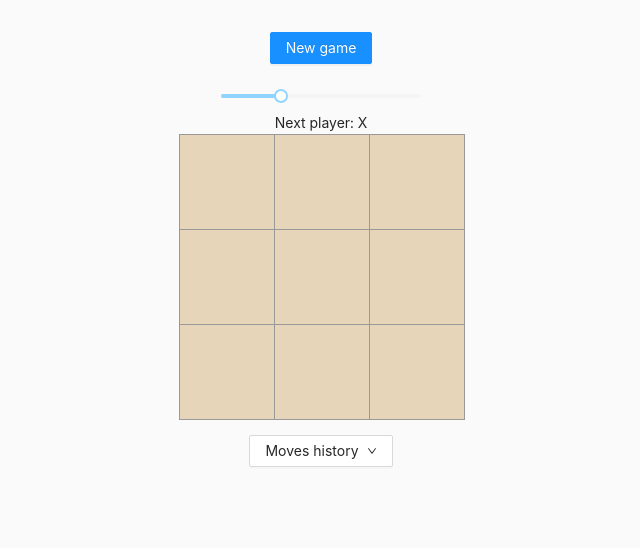
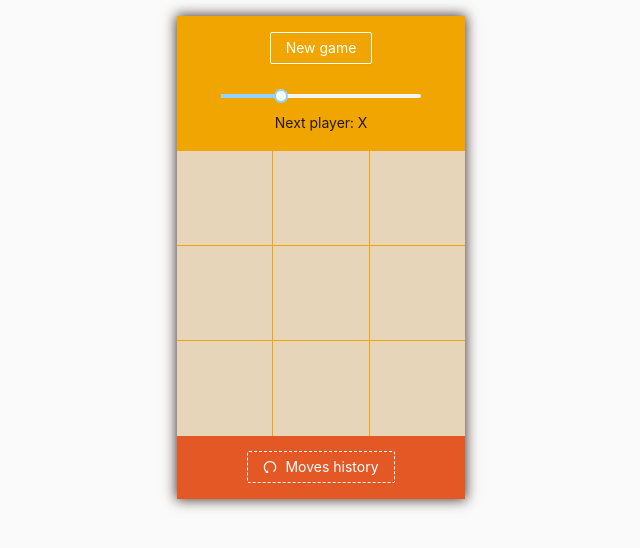
Before and after one commit to AlexeyTeterin/react-game, a React (Create React App) app: page / in a window 1280 px wide. Shown: the top 548 px of the page, without its empty margins (319-959 px from the left). Built offline with nearby package versions, Linux system fonts and the light colour scheme.

Commit message:
fix: MovesDropdown styles

```diff
--- a/src/App.css
+++ /dev/null
@@ -1,38 +0,0 @@
-.App {
-  text-align: center;
-}
-
-.App-logo {
-  height: 40vmin;
-  pointer-events: none;
-}
-
-@media (prefers-reduced-motion: no-preference) {
-  .App-logo {
-    animation: App-logo-spin infinite 20s linear;
-  }
-}
-
-.App-header {
-  background-color: #282c34;
-  min-height: 100vh;
-  display: flex;
-  flex-direction: column;
-  align-items: center;
-  justify-content: center;
-  font-size: calc(10px + 2vmin);
-  color: white;
-}
-
-.App-link {
-  color: #61dafb;
-}
-
-@keyframes App-logo-spin {
-  from {
-    transform: rotate(0deg);
-  }
-  to {
-    transform: rotate(360deg);
-  }
-}
--- a/src/App.tsx
+++ b/src/App.tsx
@@ -2,29 +2,9 @@ import React, { useState } from 'react';
 import {
   Button, Slider,
 } from 'antd';
-import './App.css';
 import Board, { XO } from './Board/Board';
 import MovesDropdown from './MovesDropdown/MovesDropdown';
-
-function calculateWinner(squares: Array<XO>) {
-  const lines = [
-    [0, 1, 2],
-    [3, 4, 5],
-    [6, 7, 8],
-    [0, 3, 6],
-    [1, 4, 7],
-    [2, 5, 8],
-    [0, 4, 8],
-    [2, 4, 6],
-  ];
-  for (let i = 0; i < lines.length; i += 1) {
-    const [a, b, c] = lines[i];
-    if (squares[a] && squares[a] === squares[b] && squares[a] === squares[c]) {
-      return squares[a];
-    }
-  }
-  return null;
-}
+import calculateWinner from './calculateWinner';
 
 function isBoardFull(state: {squares: Array<XO>}) {
   return state.squares.indexOf(null) === -1;
@@ -78,7 +58,8 @@ function App() {
       <div className="game-board">
         <div className="game-controls">
           <Button
-            type="primary"
+            type="default"
+            ghost
             onClick={startNewGame}
           >
             New game
--- a/src/MovesDropdown/MovesDropdown.css
+++ b/src/MovesDropdown/MovesDropdown.css
@@ -1,3 +1,3 @@
 ul.ant-dropdown-menu {
-  background-color: #e6d5b8;
+  background-color: #f0a500;
 }
--- a/src/MovesDropdown/MovesDropdown.scss
+++ b/src/MovesDropdown/MovesDropdown.scss
@@ -1,5 +1,5 @@
 @import '../palette.scss';
 
 ul.ant-dropdown-menu {
-  background-color: $pal01-sand;
+  background-color: $pal01-gold;
 }
--- a/src/MovesDropdown/MovesDropdown.tsx
+++ b/src/MovesDropdown/MovesDropdown.tsx
@@ -1,7 +1,7 @@
 import * as React from 'react';
 import './MovesDropdown.css';
-import { Button, Dropdown, Menu } from 'antd';
-import { DownOutlined } from '@ant-design/icons';
+import { Dropdown, Menu, Button } from 'antd';
+import { UndoOutlined } from '@ant-design/icons';
 
 interface IProps {
   history: { squares: any[]; }[];
@@ -24,11 +24,16 @@ export default function MovesDropdown(props: IProps) {
   };
 
   return (
-    <Dropdown overlay={movesMenu} trigger={['click']} placement="bottomCenter">
-      <Button>
+    <Dropdown
+      overlay={movesMenu}
+      trigger={['click']}
+      placement="bottomCenter"
+      className="MovesDropdown"
+    >
+      <Button type="dashed" ghost icon={<UndoOutlined />}>
         Moves history
-        <DownOutlined />
       </Button>
+
     </Dropdown>
   );
 }
--- a/src/Square/Square.css
+++ b/src/Square/Square.css
@@ -1,13 +1,14 @@
 .square {
   width: 6rem;
   height: 6rem;
-  border: 1px solid #999;
+  border: 1px solid #f0a500;
+  border-bottom: transparent;
   font-size: 2rem;
   font-weight: bold;
   line-height: 34px;
-  margin-right: -1px;
   padding: 0;
   text-align: center;
+  cursor: pointer;
 }
 
 .square.lg {
@@ -15,6 +16,27 @@
   height: 8rem;
 }
 
+.square:nth-child(3) {
+  border-right: transparent;
+}
+
+.square:first-child {
+  border-left: transparent;
+}
+
+.square:nth-child(2) {
+  border-left: transparent;
+  border-right: transparent;
+}
+
+.square:focus {
+  outline: none;
+}
+
 .square.gold {
   background-color: #f0a500;
 }
+
+.square.sand {
+  background-color: #e6d5b8;
+}
--- a/src/Square/Square.scss
+++ b/src/Square/Square.scss
@@ -7,17 +7,35 @@ $size-l: 8rem;
 .square {
   width: $size-m;
   height: $size-m;
-  border: 1px solid #999;
+  border: 1px solid $pal01-gold;
+  border-bottom: transparent;
   font-size: 2rem;
   font-weight: bold;
   line-height: 34px;
-  margin-right: -1px;
   padding: 0;
   text-align: center;
+  cursor: pointer;
 
   &.lg {
     width: $size-l;
     height: $size-l;
+  }
+
+  &:nth-child(3) {
+    border-right: transparent;
+  }
+
+  &:first-child {
+    border-left: transparent;
+  }
+
+  &:nth-child(2) {
+    border-left: transparent;
+    border-right: transparent;
+  }
+
+  &:focus {
+    outline: none;
   }
 }
 
--- /dev/null
+++ b/src/calculateWinner.tsx
@@ -0,0 +1,21 @@
+import { XO } from './Board/Board';
+
+export default function calculateWinner(squares: Array<XO>) {
+  const lines = [
+    [0, 1, 2],
+    [3, 4, 5],
+    [6, 7, 8],
+    [0, 3, 6],
+    [1, 4, 7],
+    [2, 5, 8],
+    [0, 4, 8],
+    [2, 4, 6],
+  ];
+  for (let i = 0; i < lines.length; i += 1) {
+    const [a, b, c] = lines[i];
+    if (squares[a] && squares[a] === squares[b] && squares[a] === squares[c]) {
+      return squares[a];
+    }
+  }
+  return null;
+}
--- a/src/index.css
+++ b/src/index.css
@@ -13,11 +13,13 @@ body {
 
 .game {
   margin: 1rem;
-  padding: 1rem;
   width: fit-content;
+  background-color: #f0a500;
+  box-shadow: 0px 0px 12px 1px #4a3933;
 }
 
 .game-controls {
+  padding: 1rem;
   display: flex;
   flex-direction: column;
   align-items: center;
@@ -28,11 +30,12 @@ body {
 }
 
 .game-history {
-  margin: 1rem;
+  padding: 1rem;
   display: flex;
   justify-content: center;
   flex-direction: column;
   align-items: center;
+  background-color: #e45826;
 }
 
 .ant-slider {
--- a/src/index.scss
+++ b/src/index.scss
@@ -1,3 +1,5 @@
+@import './palette.scss';
+
 body {
   margin: 0;
   font-family: -apple-system, BlinkMacSystemFont, 'Segoe UI', 'Roboto', 'Oxygen',
@@ -15,11 +17,15 @@ body {
 
 .game {
   margin: 1rem;
-  padding: 1rem;
   width: fit-content;
+
+  background-color: $pal01-gold;
+  box-shadow: 0px 0px 12px 1px $pal01-brown;
 }
 
 .game-controls {
+  padding: 1rem;
+
   display: flex;
   flex-direction: column;
   align-items: center;
@@ -30,12 +36,14 @@ body {
 }
 
 .game-history {
-  margin: 1rem;
+  padding: 1rem;
 
   display: flex;
   justify-content: center;
   flex-direction: column;
   align-items: center;
+
+  background-color: $pal01-orange;
 }
 
 .ant-slider {
```
